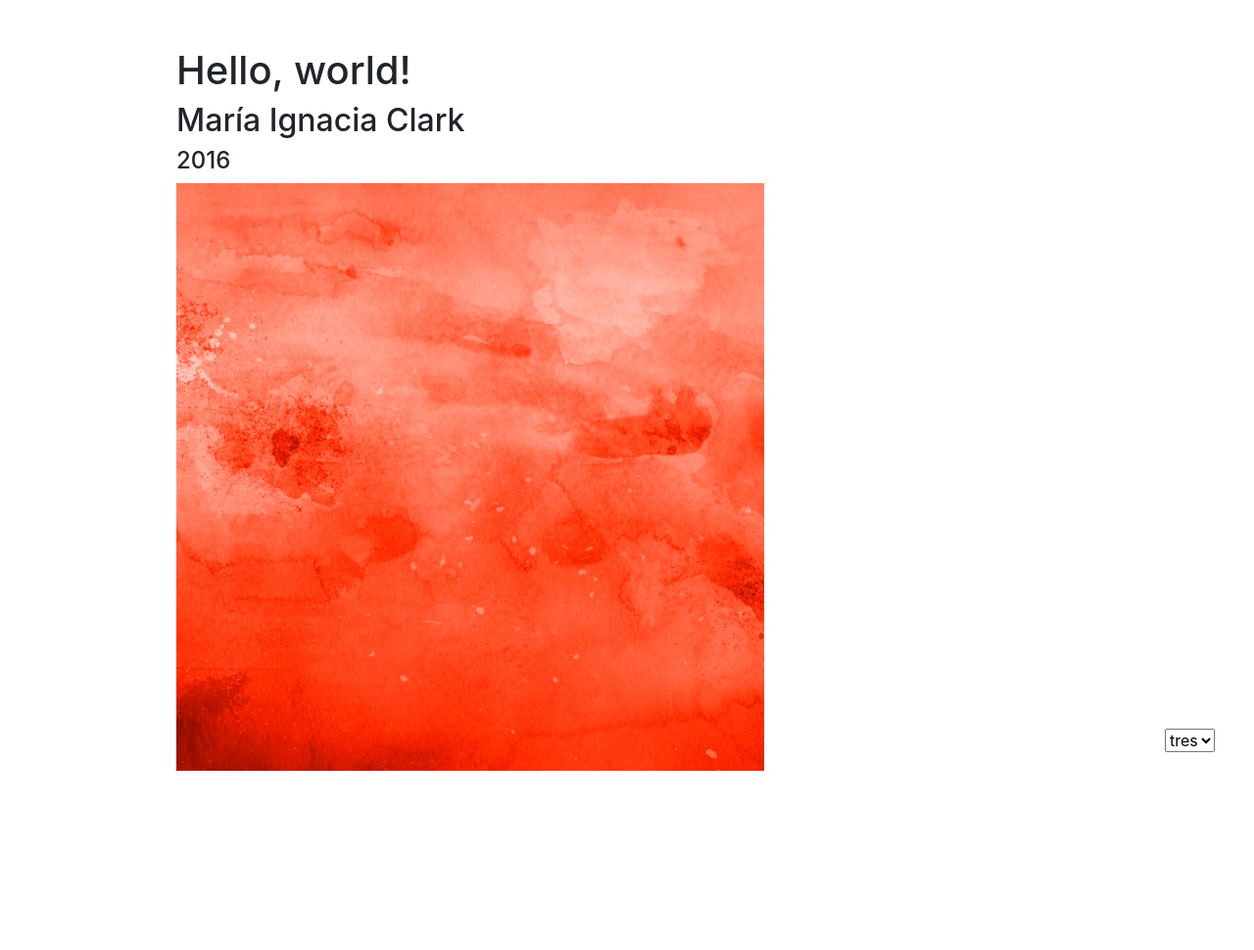
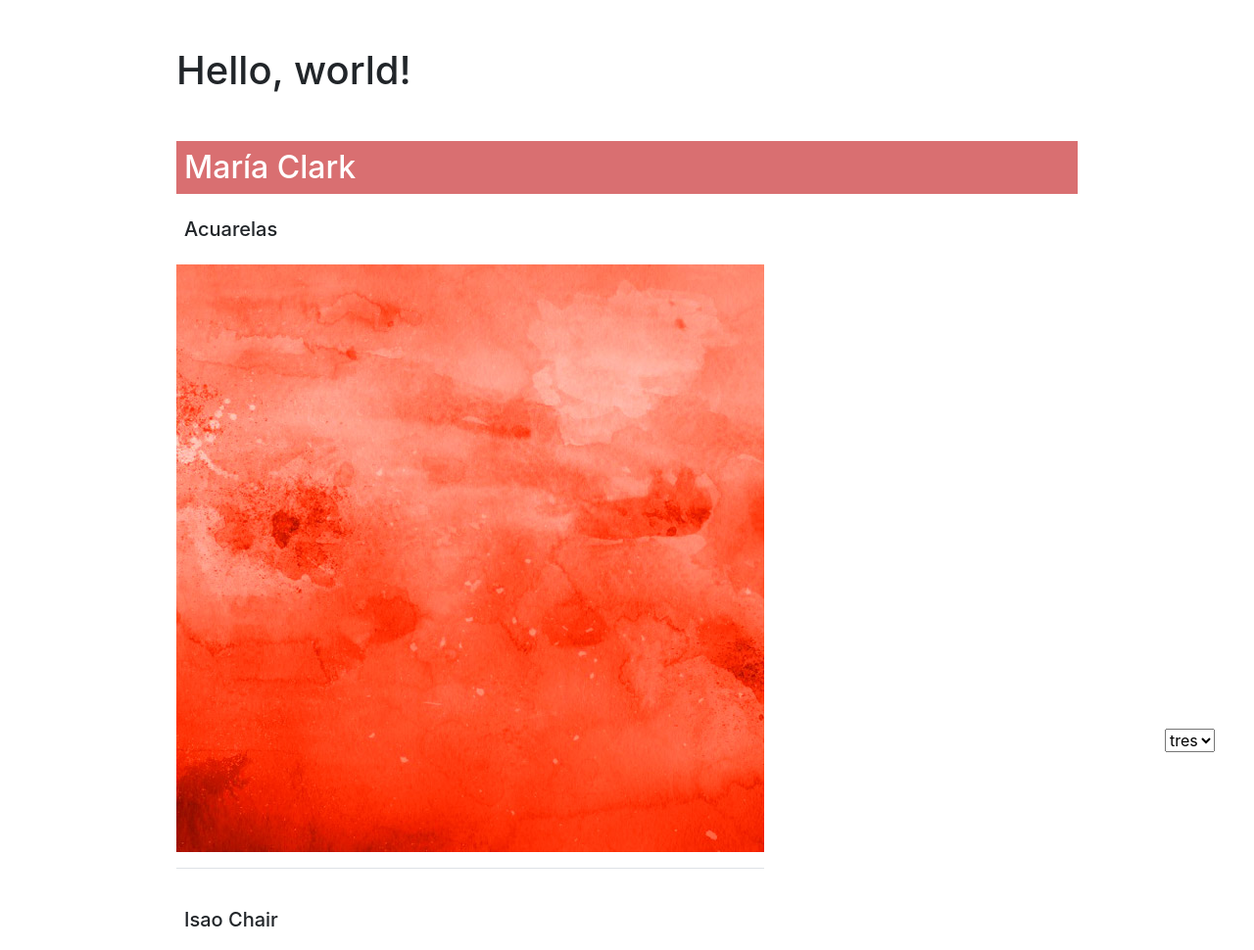
Before and after one commit to mariaignaciaclark/ev2, a plain HTML site: page tres.html in a window 1280 px wide. Shown: the top 970 px of the page at 98% size. Before the commit the page ends 835 px from the top, so only its background shows below. Drawn offline with nearby package versions, Linux system fonts and the light colour scheme.

Commit message:
Add files via upload

```diff
--- a/style.css
+++ b/style.css
@@ -3,3 +3,7 @@
 	bottom:2rem;
 	right:2.5rem;
 }
+.bg-azul{
+	background:rgba(217,111,113);
+
+}
--- a/tres.html
+++ b/tres.html
@@ -40,7 +40,7 @@
       var curso = [
       {
 
-      nombre: "María Ignacia Clark",
+      nombre: "María Clark",
 
       ingreso:2016,
 
@@ -53,10 +53,33 @@
       {titulo: "Flores",imagen:"https://raw.githubusercontent.com/mariaignaciaclark/ev2/gh-pages/imagenes/trabajo3.jpg"}
 
       ]
+
+    },
+
+       {nombre: "Rosario Gonzalez",
+
+      ingreso:2016,
+
+      trabajos:[
+
+      {titulo:"Diseño de emergencias",imagen:"https://raw.githubusercontent.com/rosariogonzalez/Evaluacion_02/gh-pages/IMG/trabajo2.jpg"},
+
+      {titulo:"Diseño de marca para emprendimiento",imagen:"https://raw.githubusercontent.com/rosariogonzalez/Evaluacion_02/gh-pages/IMG/trabajo1.jpg"},
+
+      {titulo:"Luminaria de Yeso",imagen:"https://raw.githubusercontent.com/rosariogonzalez/Evaluacion_02/gh-pages/IMG/trabajo3.jpg"}
+
+      ]
     }
     ]
+      $.each(curso, function(i, integrante) {
+            $("#cuestiones").append("<h2 class='mt-5 p-2 bg-azul text-white'>" + integrante.nombre + "</h2>");
 
-      $("#cuestiones").append('<h2>'+curso[0].nombre+'<h2>').append('<h4>' + curso [0]. ingreso + '<h4>').append('<img src="'+ curso [0].trabajos [0]. imagen + '">');
+          $.each(integrante.trabajos, function(i, trabajo) {
+              $("#cuestiones").append("<h5 class='my-2 py-3 pl-2'>" + trabajo.titulo + "</h5>").append("<img src='" + trabajo.imagen + "'class='img-fluid border-bottom pb-3 mb-3'>");
+          });
+        });
+
+
     </script>
   </body>
 </html>
```
